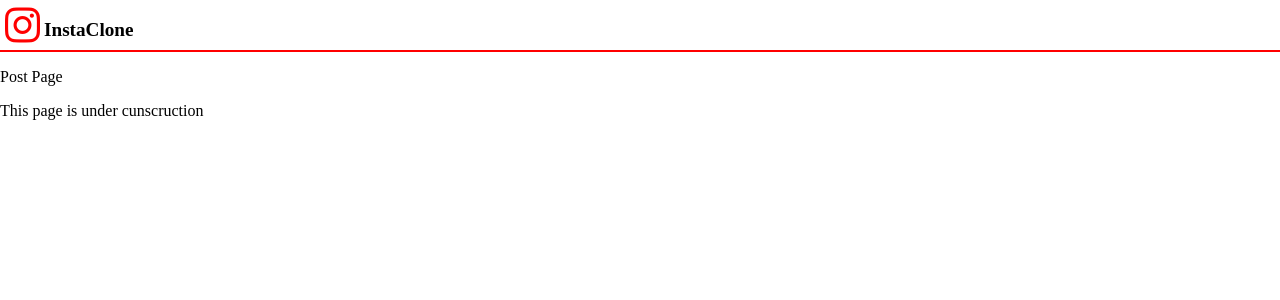
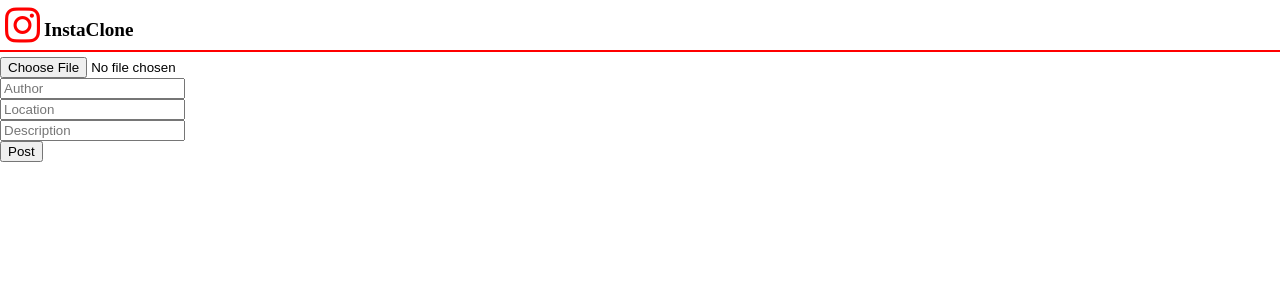
Before and after one commit to rjrajujha/InstaClone, a React (Create React App) app: page /post in a window 1280 px wide. Shown: the top 300 px of the page. Built offline with nearby package versions, Linux system fonts and the light colour scheme; the HTML template or start-up script is replaced by a standard one.

Commit message:
update form page

```diff
--- a/src/pages/addpost.jsx
+++ b/src/pages/addpost.jsx
@@ -1,14 +1,49 @@
-import React from 'react';
-import { Link } from 'react-router-dom';
+import React, { useState } from "react";
+import { Link, useNavigate } from "react-router-dom";
+
+const INSTACLONE_API = 'https://'
 
 function Post() {
+    const [imgFile, setImgFile] = useState();
+    const [name, setName] = useState('');
+    const [location, setLocation] = useState('');
+    const [description, setDescription] = useState('');
+
+    const navigate = useNavigate();
+    const handleSubmit = async (event) => {
+        event.preventDefault();
+        const formData = new FormData();
+        formData.append('image', imgFile)
+        formData.append('name', name)
+        formData.append('location', location)
+        formData.append('description', description)
+
+        await fetch(INSTACLONE_API, { method: 'post', body: formData }).then((res) => res.json()).then((data) => {console.log(data); }).catch((e) => console.log(e))
+        navigate('/feed');
+    }
     return (
         <React.Fragment>
             <div id='header'>
                 <div id='nav-left'>  <Link to="/"> <i className="fa-brands fa-instagram"></i> </Link> <p className='logotext'>InstaClone</p> </div></div>
             <div id='hr-line'></div>
-            <p>Post Page</p>
-            <p>This page is under cunscruction</p>
+
+            <form onSubmit={handleSubmit} encType="multipart/form-data">
+                <div>
+                    <input type='file' name='image' onChange={(e) => { setImgFile(e.target.files[0]) }} accept='image/*' />
+                </div>
+                <div>
+                    <div>
+                        <input type='text' placeholder="Author" name='name' value={name} onChange={(e) => setName(e.target.value)} />
+                    </div>
+                    <div>
+                        <input type='text' placeholder="Location" name='location' value={location} onChange={(e) => setLocation(e.target.value)} />
+                    </div>
+                </div>
+                <div>
+                    <input type='text' placeholder="Description" name='description' value={description} onChange={(e) => setDescription(e.target.value)} />
+                </div>
+                <input type='submit' value="Post" />
+            </form>
         </React.Fragment>
     );
 }
```
